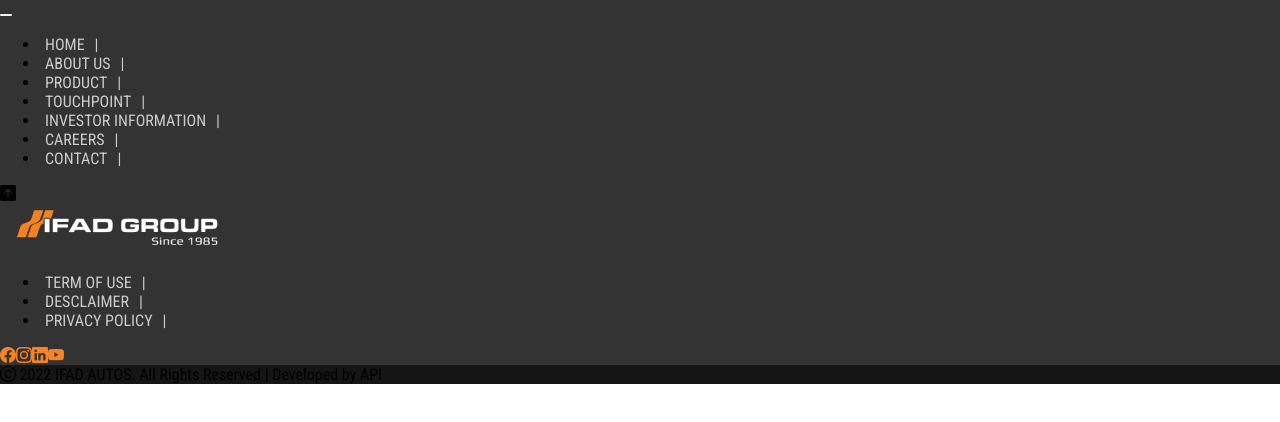
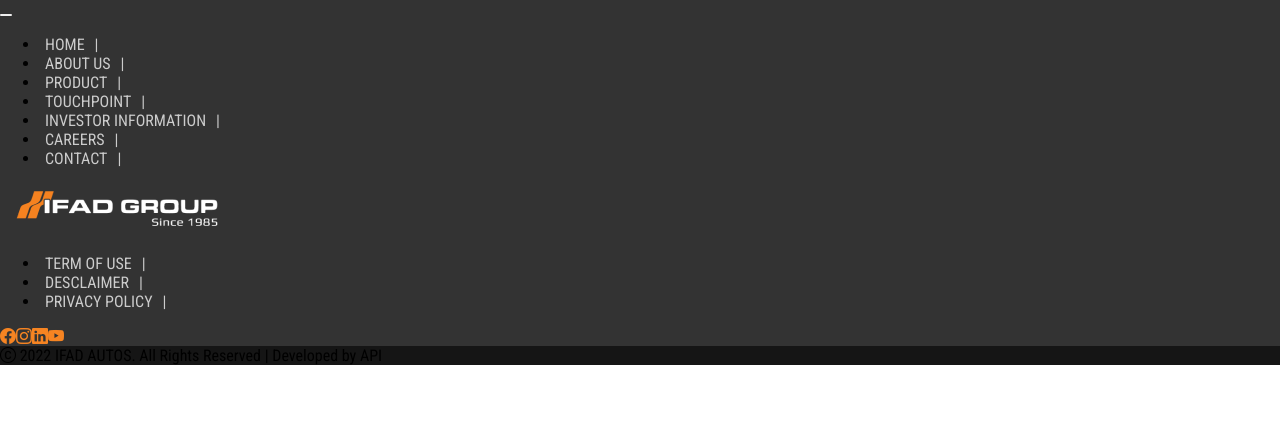
Before and after one commit to litsazib/IFAD_AUTOS_2023, a Next.js app: page /components/Footer in a window 1280 px wide. Shown: the top 422 px of the page. Built offline with nearby package versions, Linux system fonts and the light colour scheme.

Commit message:
scroll to top

```diff
--- a/package.json
+++ b/package.json
@@ -24,6 +24,7 @@
     "react-dom": "18.2.0",
     "react-intersection-observer": "^9.4.1",
     "react-responsive-carousel": "^3.2.23",
+    "react-scroll-to-top": "^3.0.0",
     "react-slugify": "^2.1.0",
     "react-spinners": "^0.13.7",
     "sweetalert": "^2.1.2",
--- a/pages/components/Footer.tsx
+++ b/pages/components/Footer.tsx
@@ -94,9 +94,6 @@ const Footer = () => {
                     </div>
                   </nav>
                   <div className="position-absolute" style={Scrollspy}>
-                    <Link href={"#Top"} scroll={false}>
-                      <i className="bi bi-arrow-up-square-fill fs-1 text-warning"></i>
-                    </Link>
                   </div>
                 </div>
               </div>
--- a/pages/index.jsx
+++ b/pages/index.jsx
@@ -10,6 +10,7 @@ import Footer from "./components/Footer";
 import Top from "./components/Top";
 import React from "react";
 import TouchPoint from "./components/TouchPoint";
+import ScrollToTop from "react-scroll-to-top";
 
 const index = () => {
   return (
@@ -24,6 +25,7 @@ const index = () => {
         <Award />
         <TouchPoint />
         <Social />
+        <ScrollToTop smooth />
       </div>
       <Footer />
     </>
```
Also changed, not shown: 1 other file (tests, documents, lock files or other folders).
